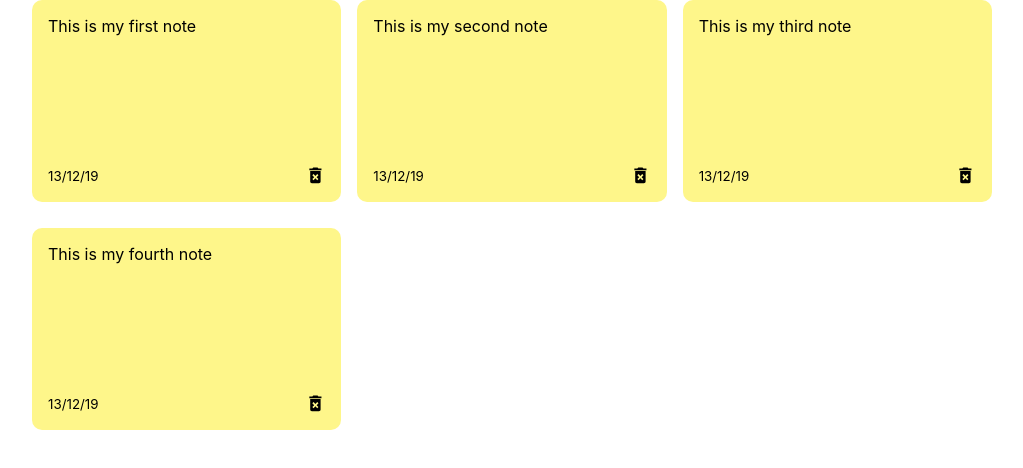
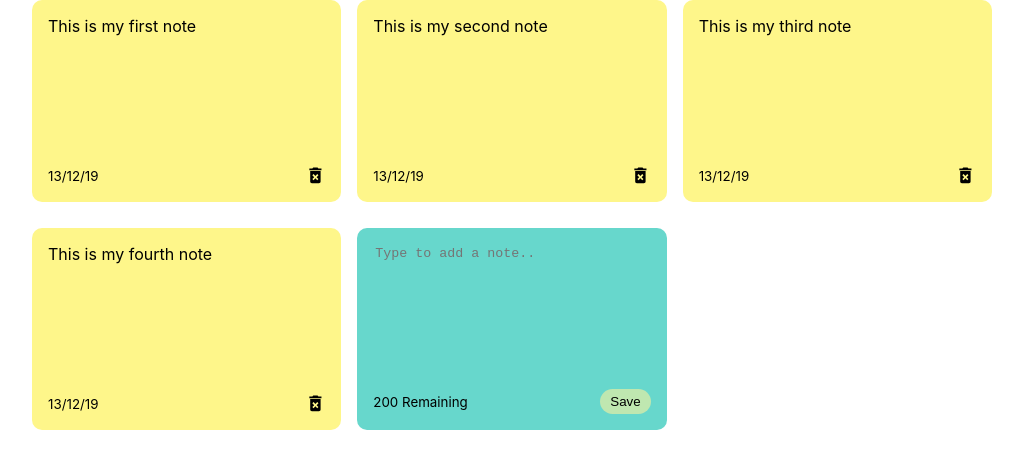
Before and after one commit to RostykT/note-app-web, a React (Create React App) app: page / in a window 1280 px wide. Shown: the top 468 px of the page, without its empty margins (128-1151 px from the left). Built offline with nearby package versions, Linux system fonts and the light colour scheme.

Commit message:
create note

```diff
--- a/src/App.js
+++ b/src/App.js
@@ -1,4 +1,4 @@
-import NodeList from "./components/NodeList";
+import NoteList from "./components/NoteList";
 import { nanoid } from "nanoid";
 import { useState } from "react";
 
@@ -25,9 +25,20 @@ function App() {
 			date: "13/12/19",
 		},
 	]);
+
+	const addNote = (text) => {
+		const date = new Date();
+		const newNote = {
+			id: nanoid(),
+			text: text,
+			date: date.toLocaleDateString(),
+		};
+		const newNotes = [...notes, newNote];
+		setNotes(newNotes);
+	};
 	return (
 		<div className="container">
-			<NodeList notes={notes} />
+			<NoteList notes={notes} addNote={addNote} />
 		</div>
 	);
 }
--- /dev/null
+++ b/src/components/AddNote.jsx
@@ -0,0 +1,33 @@
+import React, { useState } from "react";
+
+const AddNote = ({ addNote }) => {
+	const [noteText, setNoteText] = useState("");
+	const handleChange = (event) => {
+		setNoteText(event.target.value);
+	};
+	const handleSaveClick = () => {
+		if (noteText.trim().length > 0) {
+			addNote(noteText);
+			setNoteText("");
+		}
+	};
+	return (
+		<div className="note new">
+			<textarea
+				rows="8"
+				cols="10"
+				placeholder="Type to add a note.."
+				value={noteText}
+				onChange={handleChange}
+			></textarea>
+			<div className="note-footer">
+				<small>200 Remaining</small>
+				<button onClick={handleSaveClick} className="save">
+					Save
+				</button>
+			</div>
+		</div>
+	);
+};
+
+export default AddNote;
--- a/src/components/NodeList.jsx
+++ /dev/null
@@ -1,14 +0,0 @@
-import React from "react";
-import Note from "./Note";
-
-const NodeList = ({ notes }) => {
-	return (
-		<div className="notes-list">
-			{notes.map((note) => (
-				<Note id={note.id} text={note.text} date={note.date} />
-			))}
-		</div>
-	);
-};
-
-export default NodeList;
--- /dev/null
+++ b/src/components/NoteList.jsx
@@ -0,0 +1,16 @@
+import React from "react";
+import Note from "./Note";
+import AddNote from "./AddNote";
+
+const NoteList = ({ notes, addNote }) => {
+	return (
+		<div className="notes-list">
+			{notes.map((note) => (
+				<Note key={note.id} text={note.text} date={note.date} />
+			))}
+			<AddNote addNote={addNote} />
+		</div>
+	);
+};
+
+export default NoteList;
--- a/src/index.css
+++ b/src/index.css
@@ -56,7 +56,7 @@ textarea:focus {
 }
 
 .save {
-	background-color: #e1e1e1;
+	background-color: #bfe7b0;
 	border: none;
 	border-radius: 15px;
 	padding: 5px 10px 5px 10px;
```
